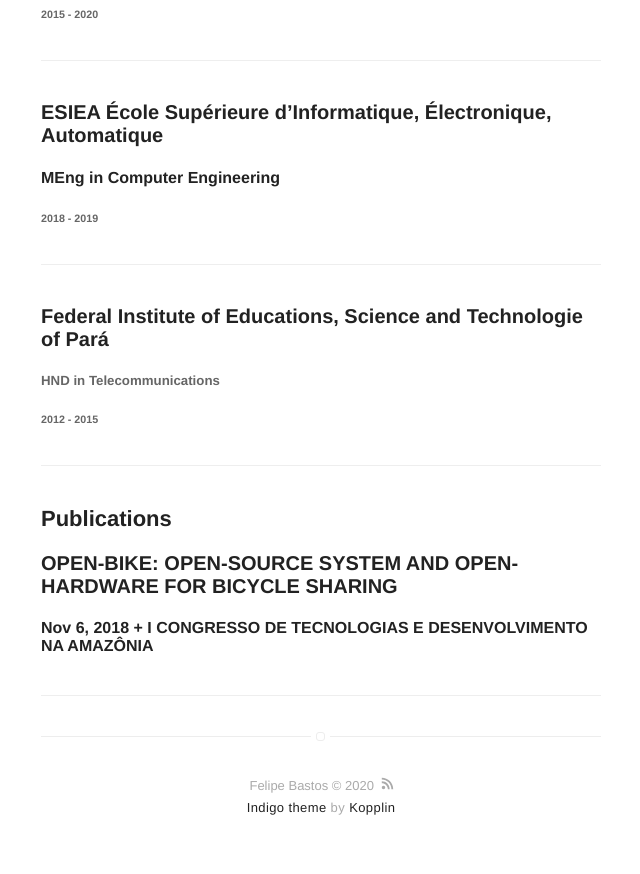
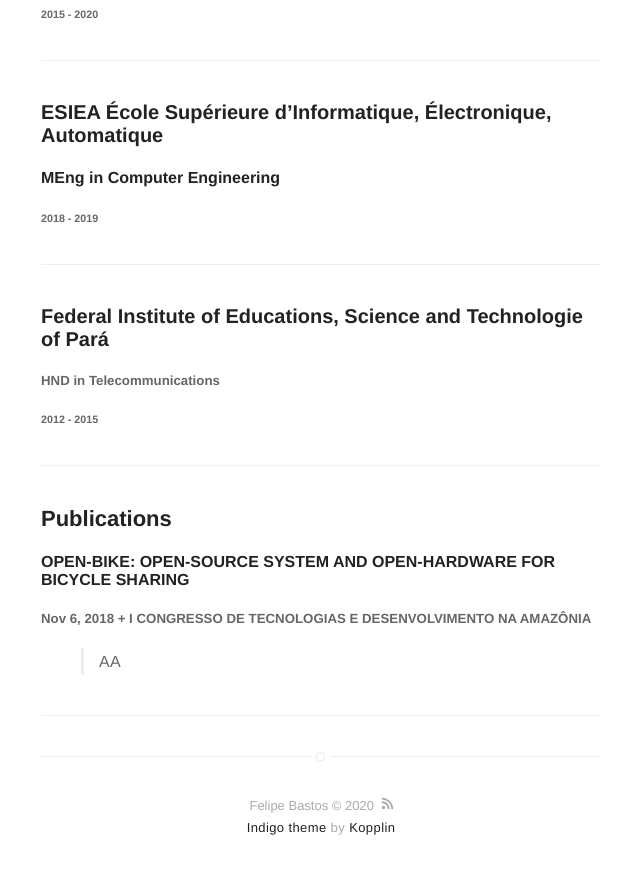
Before and after one commit to felipebastosb/felipebastosb.github.io, a Jekyll site: the page built from resume.md, in a window 1280 px wide and 900 px high, scrolled down 2057 px. Shown: the top 874 px of the window, without its empty margins (319-959 px from the left). Built offline with Jekyll 4.4.1, drawn with Linux system fonts in a browser that asks for light colours.

```diff
--- a/resume.md
+++ b/resume.md
@@ -77,7 +77,8 @@ Here you can download my CV in [Portuguese](https://google.com/), [English](http
 
 ## Publications
 
-### OPEN-BIKE: OPEN-SOURCE SYSTEM AND OPEN-HARDWARE FOR BICYCLE SHARING
-####  Nov 6, 2018 + I CONGRESSO DE TECNOLOGIAS E DESENVOLVIMENTO NA AMAZÔNIA
+#### OPEN-BIKE: OPEN-SOURCE SYSTEM AND OPEN-HARDWARE FOR BICYCLE SHARING
+#####  Nov 6, 2018 + I CONGRESSO DE TECNOLOGIAS E DESENVOLVIMENTO NA AMAZÔNIA
+> AA
 
 ---
```
